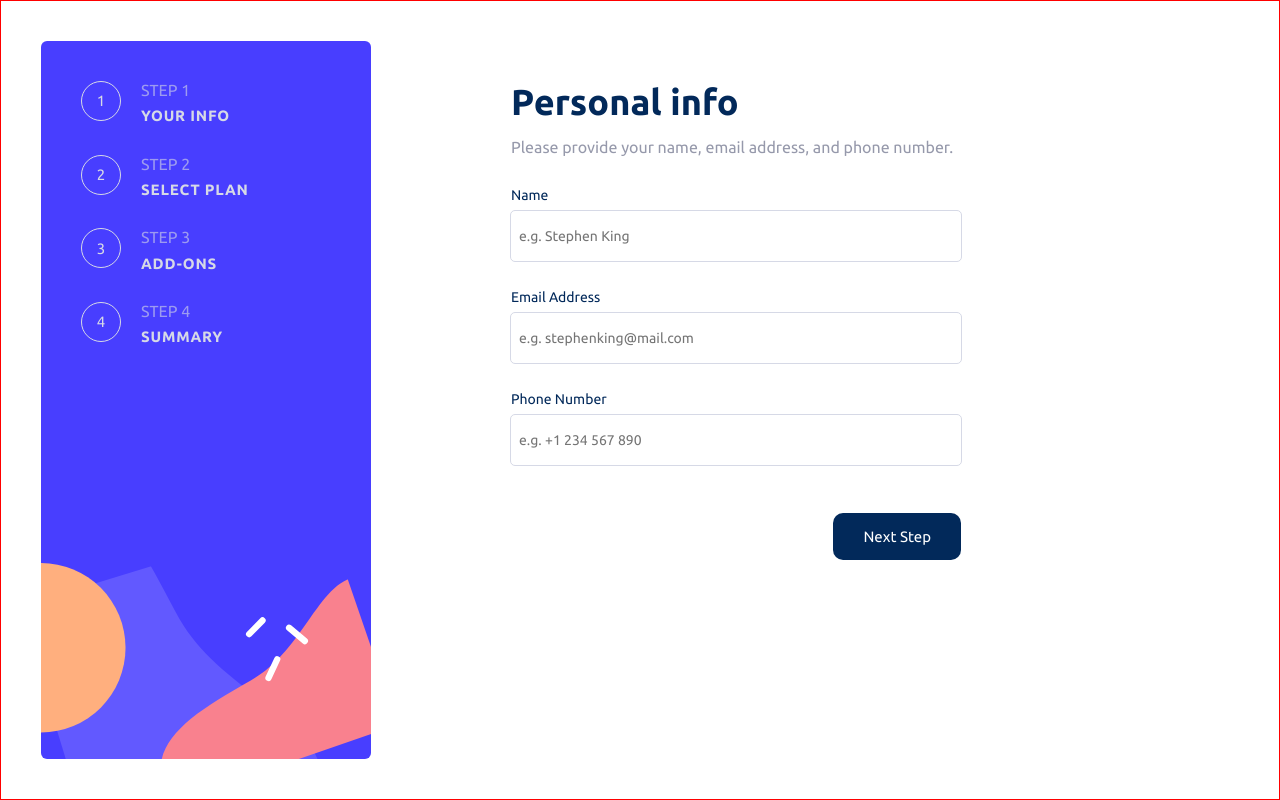
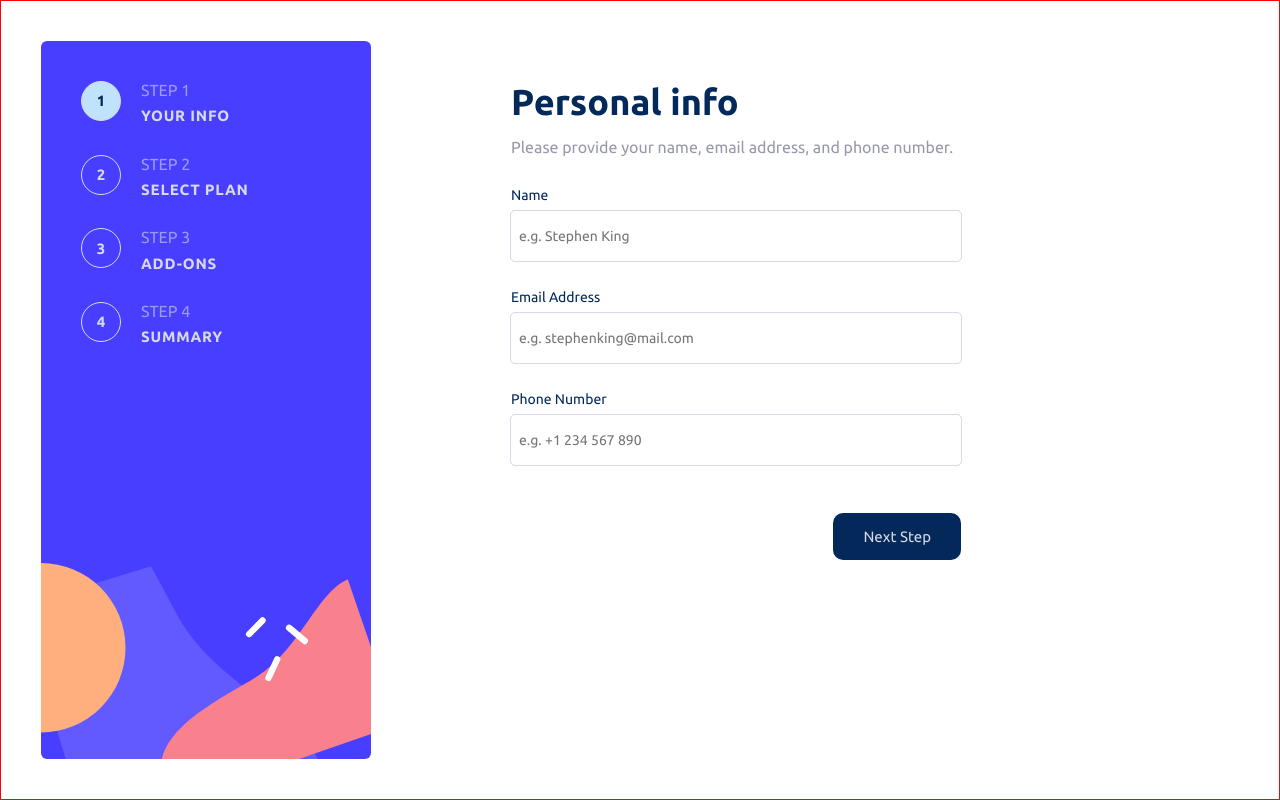
Before and after one commit to ninaokumura/multi-step-form, a React (Create React App) app: page /personal-info in a window 1280 px wide. Built offline with nearby package versions, Linux system fonts and the light colour scheme.

Commit message:
highlight active link

```diff
--- a/src/App.tsx
+++ b/src/App.tsx
@@ -1,6 +1,5 @@
 import styled from "styled-components";
 import "./App.css";
-import MainLayout from "./layouts/MainLayout";
 import { Route, Routes } from "react-router-dom";
 import PersonalInfo from "./pages/personal-info";
 import AddOns from "./pages/add-ons";
--- a/src/layouts/MainLayout.tsx
+++ b/src/layouts/MainLayout.tsx
@@ -1,7 +1,7 @@
 import styled from "styled-components";
 import Button from "../stories/Button/Button";
 import desktopImg from "../assets/bg-sidebar-desktop.svg";
-import { Link } from "react-router-dom";
+import { Link, useLocation } from "react-router-dom";
 
 type Props = {
   children: React.ReactElement | string;
@@ -73,13 +73,20 @@ const StepDescription = styled.div`
 `;
 
 const MainLayout = (props: Props) => {
+  const location = useLocation();
   return (
     <Wrapper>
       <SidebarWrapper>
         {STEPS.map(step => (
           <ListItems key={step.id}>
             <Link to={step.pageLink}>
-              <Button shape="round" children={String(step.id)} />
+              <Button
+                shape="round"
+                children={String(step.id)}
+                color={
+                  location.pathname === step.pageLink ? "active" : "default"
+                }
+              />
             </Link>
 
             <div>
--- a/src/pages/personal-info.tsx
+++ b/src/pages/personal-info.tsx
@@ -1,6 +1,6 @@
 import React, { useState } from "react";
 import styled from "styled-components";
-import { setTokenSourceMapRange } from "typescript";
+import { useNavigate } from "react-router-dom";
 import MainLayout from "../layouts/MainLayout";
 import Button from "../stories/Button/Button";
 import Input from "../stories/Input/Input";
@@ -40,6 +40,13 @@ const PersonalInfo = () => {
   const [name, setName] = useState("");
   const [email, setEmail] = useState("");
   const [phoneNumber, setPhoneNumber] = useState("");
+
+  const navigate = useNavigate();
+
+  const handleClick = () => {
+    // 👇️ navigate programmatically
+    navigate({ pathname: "/select-plan" });
+  };
 
   return (
     <MainLayout>
@@ -88,7 +95,13 @@ const PersonalInfo = () => {
           </div>
 
           <ButtonWrapper>
-            <Button variant="secondary" children="Next Step" size="md" />
+            <Button
+              variant="secondary"
+              children="Next Step"
+              size="md"
+              onClick={handleClick}
+              color="default"
+            />
           </ButtonWrapper>
         </Content>
       </Wrapper>
--- a/src/stories/Button/Button.tsx
+++ b/src/stories/Button/Button.tsx
@@ -7,6 +7,7 @@ type ButtonProps = {
   variant?: "primary" | "secondary";
   size?: "sm" | "md";
   shape?: "round";
+  color: "default" | "active";
 };
 
 const VARIANTS = {
@@ -38,8 +39,18 @@ const SHAPE = {
     border-radius: 100%;
     width: 40px;
     height: 40px;
+    font-weight: bold;
+    border: 1px solid ${({ theme }) => theme.colors["light-gray"]};
+  `,
+};
+
+const COLOR = {
+  default: css`
     color: ${({ theme }) => theme.colors["light-gray"]};
-    border: 1px solid ${({ theme }) => theme.colors["light-gray"]};
+  `,
+  active: css`
+    background-color: ${({ theme }) => theme.colors["light-blue"]};
+    color: ${({ theme }) => theme.colors["marine-blue"]};
   `,
 };
 
@@ -47,6 +58,7 @@ const StyledButton = styled.button<ButtonProps>`
   cursor: pointer;
   ${props => VARIANTS[props.variant ?? "primary"]};
   ${props => (props.shape ? SHAPE[props.shape] : null)};
+  ${props => (props.color ? COLOR[props.color] : undefined)}
 `;
 
 const Button = (props: ButtonProps) => {
@@ -55,6 +67,7 @@ const Button = (props: ButtonProps) => {
       onClick={props.onClick}
       variant={props.variant}
       shape={props.shape}
+      color={props.color}
     >
       {props.children}
     </StyledButton>
```
